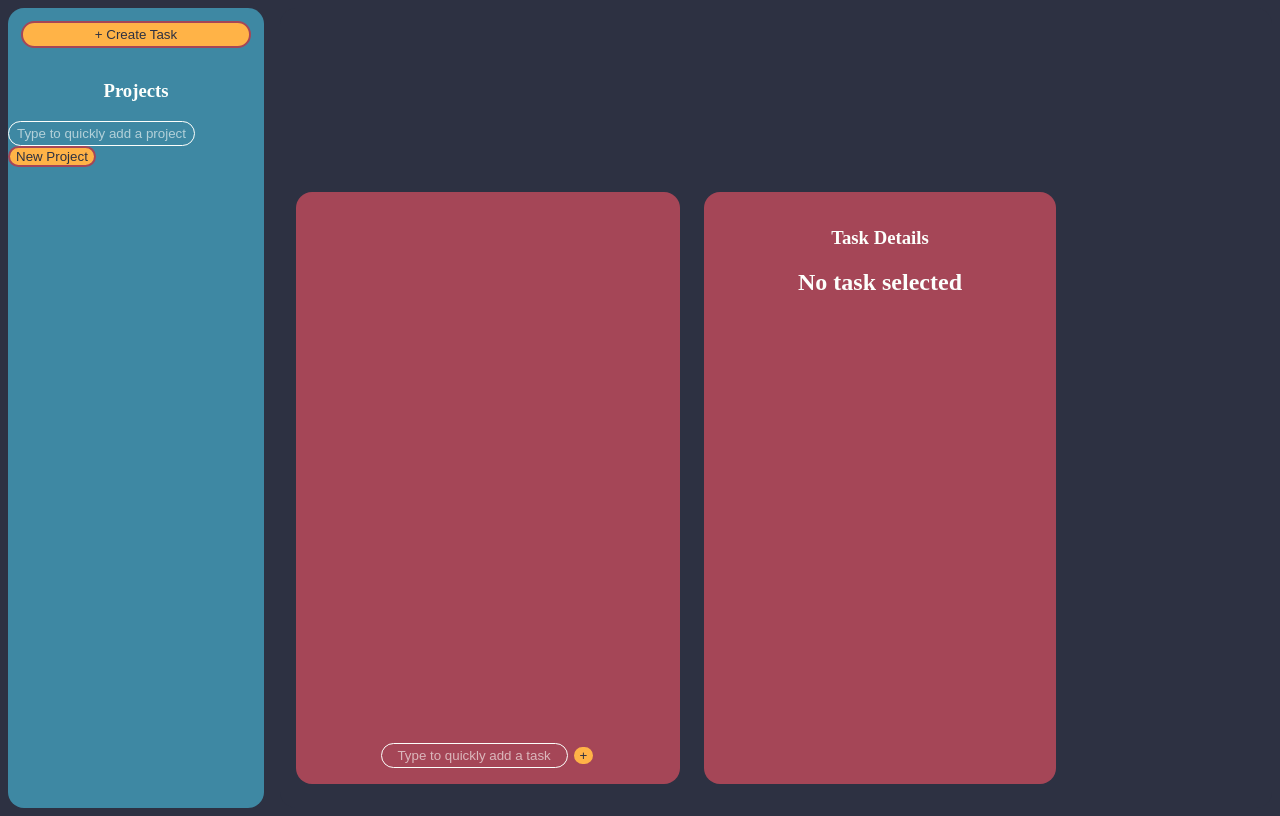
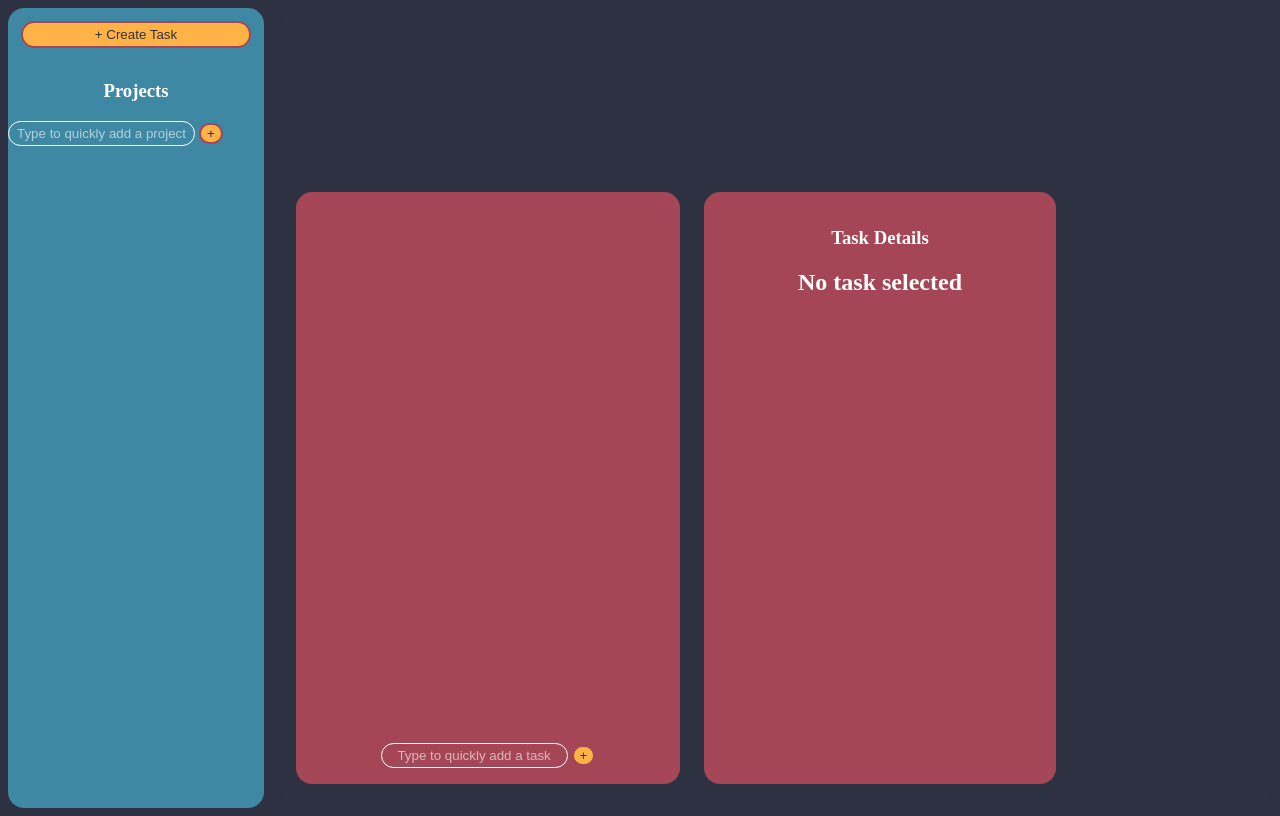
Before and after one commit to G-Cioni/todo-list, a plain HTML site: page index.html in a window 1280 px wide. Drawn offline with Linux system fonts and the light colour scheme.

Commit message:
small UI changes

```diff
--- a/index.html
+++ b/index.html
@@ -10,11 +10,11 @@
     <div id="sidebar">
         <button id="create-task-btn">+ Create Task</button>
         <div id="project-list">
-            <div>
             <h3>Projects</h3>
-            <label for="newProject"></label>
-            <input type="text" name="newProject" id="new-project-input" placeholder="Type to quickly add a project">
-            <button id="new-project-btn">New Project</button>
+            <div id="new-project">
+                <label for="newProject"></label>
+                <input type="text" name="newProject" id="new-project-input" placeholder="Type to quickly add a project">
+                <button id="new-project-btn">+</button>
             </div>
         </div>
     </div>
```
